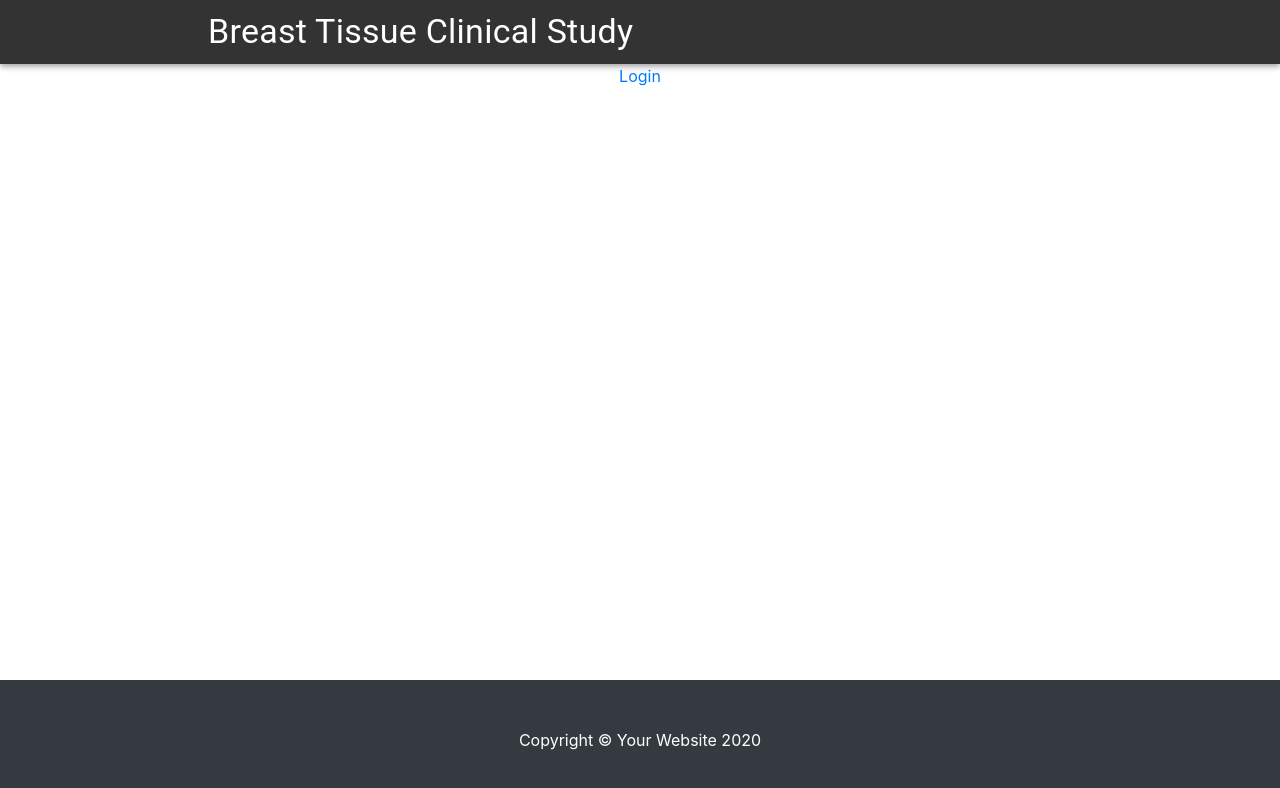
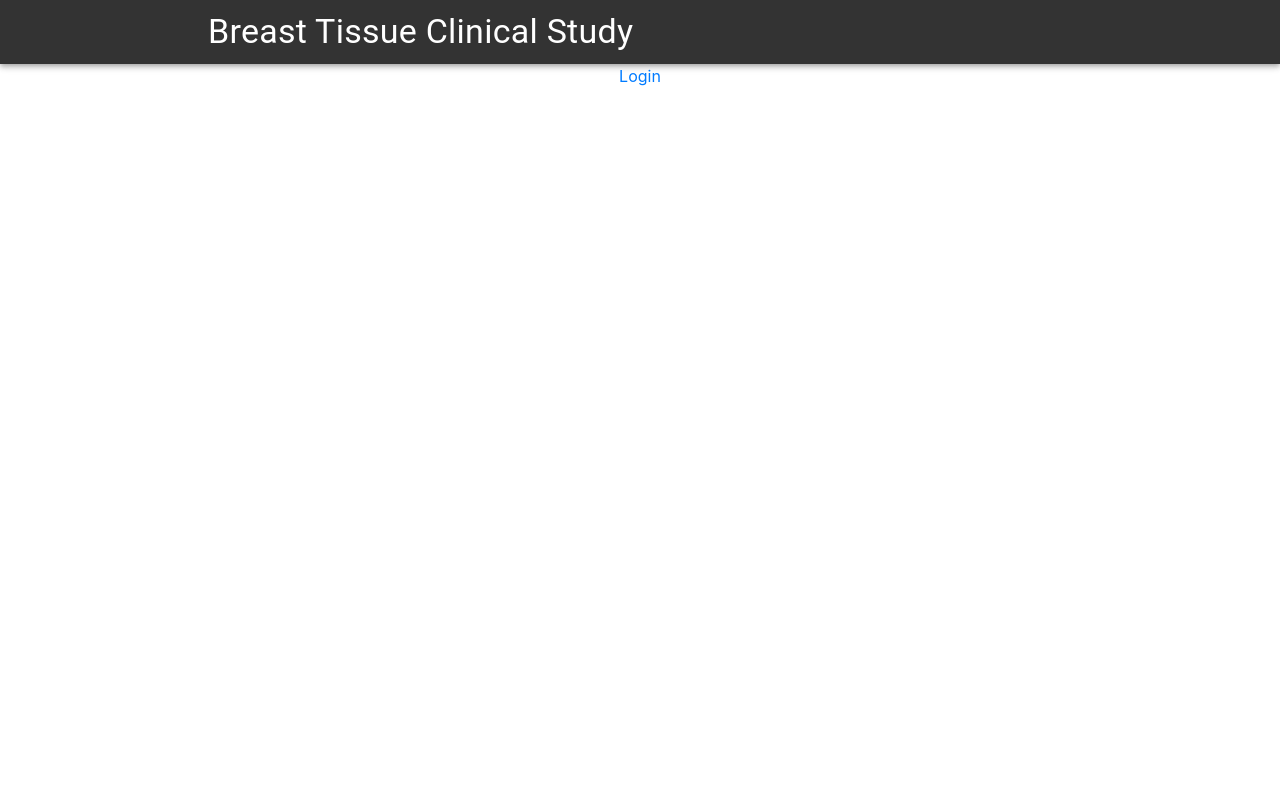
Before and after one commit to becclestone/WebApp, a React (Create React App) app: page / in a window 1280 px wide. Shown: the top 788 px of the page. Built offline with nearby package versions, Linux system fonts and the light colour scheme.

Commit message:
Update App.js

```diff
--- a/src/App.js
+++ b/src/App.js
@@ -1,6 +1,6 @@
 import React from "react";
 import { BrowserRouter as Router, Route, Switch } from "react-router-dom";
-import { Navigation, Footer, Home, Viewer} from "./components";
+import { Navigation, Home, Viewer} from "./components";
 function App() {
   return (
     <div className="App">
@@ -10,7 +10,6 @@ function App() {
           <Route path="/" exact component={() => <Home />} />
           <Route path="/viewer" exact component={() => <Viewer />} />
         </Switch>
-        <Footer />
       </Router>
     </div>
   );
```
